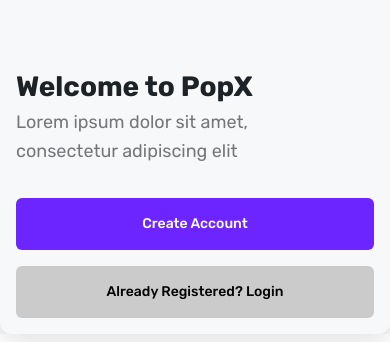
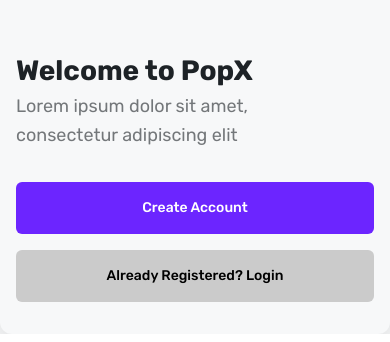
Before and after one commit to techvogue/Educase, a React (Vite) app: page / in a window 390 px wide. Shown: the part 510-852 px from the top of the page. Built offline with nearby package versions, Linux system fonts and the light colour scheme.

Commit message:
fixing ui

```diff
--- a/src/pages/Home.jsx
+++ b/src/pages/Home.jsx
@@ -6,9 +6,9 @@ const Home = () => {
   const navigate = useNavigate();
 
   return (
-    <div className="h-screen mb-2 md:mb-0 flex justify-center bg-[#F7F8F9]">
+    <div className="h-screen flex justify-center bg-[#F7F8F9]">
       <div className="w-full max-w-[450px] h-full flex flex-col justify-end p-4 md:p-6 bg-[#F7F8F9] rounded-xl shadow-[0_8px_30px_rgba(0,0,0,0.12)]">
-        <div>
+        <div className='mb-4 sm:mb-0'>
           <h2 className="text-[28px] font-bold text-[#1D2226] mb-1 leading-tight">
             Welcome to PopX
           </h2>
```
